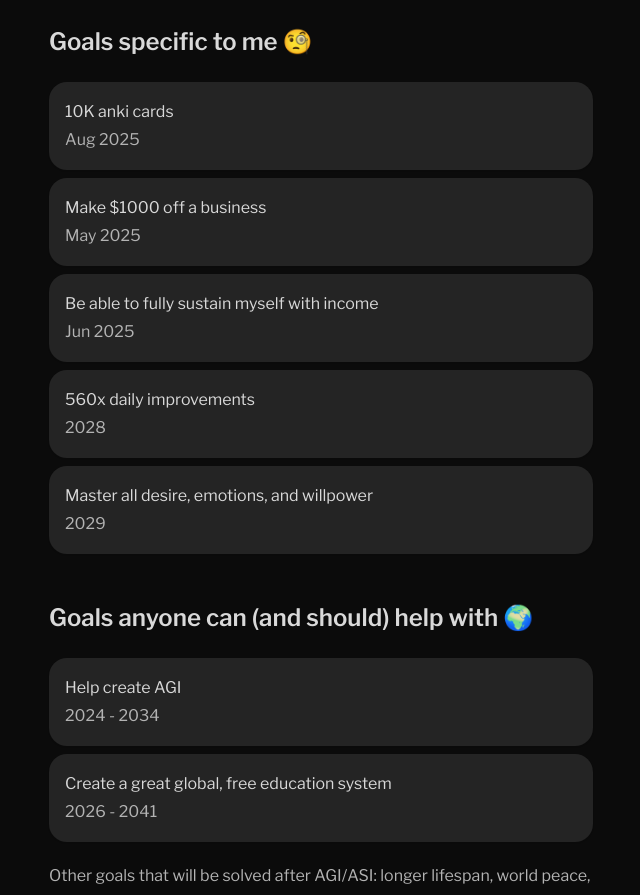
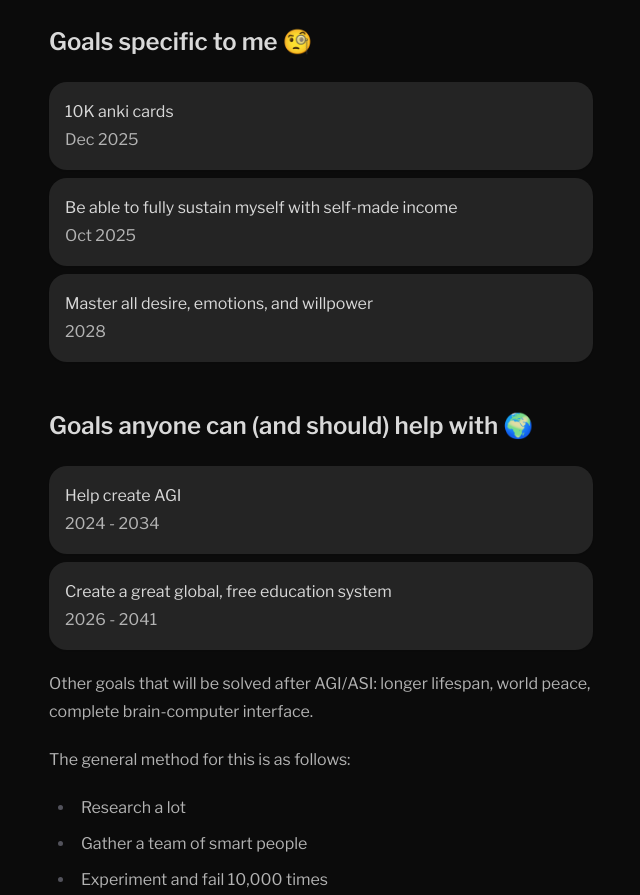
Before and after one commit to levihanlen/personal-website-nextjs, a Next.js app: page / in a window 1280 px wide. Shown: the part 1980-2875 px from the top of the page, without its empty margins (319-959 px from the left). Built offline with nearby package versions, Linux system fonts and the light colour scheme.

Commit message:
feat: update personal goals with new dates and descriptions

```diff
--- a/app/page.tsx
+++ b/app/page.tsx
@@ -100,13 +100,13 @@ export default function Home() {
         </p>
         <h2>Goals specific to me 🧐</h2>
         <div className="flex flex-col gap-2">
-          <Goal date="2025-08">10K anki cards</Goal>
-          <Goal date="2025-05">Make $1000 off a business</Goal>
-          <Goal date="2025-06">
-            Be able to fully sustain myself with income
+          <Goal date="2025-12">10K anki cards</Goal>
+          {/* <Goal date="2025-05">Make $1000 off a business</Goal> */}
+          <Goal date="2025-10">
+            Be able to fully sustain myself with self-made income
           </Goal>
-          <Goal date="2028">560x daily improvements</Goal>
-          <Goal date="2029">Master all desire, emotions, and willpower</Goal>
+          {/* <Goal date="2028">560x daily improvements</Goal> */}
+          <Goal date="2028">Master all desire, emotions, and willpower</Goal>
         </div>
         <h2>Goals anyone can (and should) help with 🌍</h2>
         <div className="flex flex-col gap-2">
```
